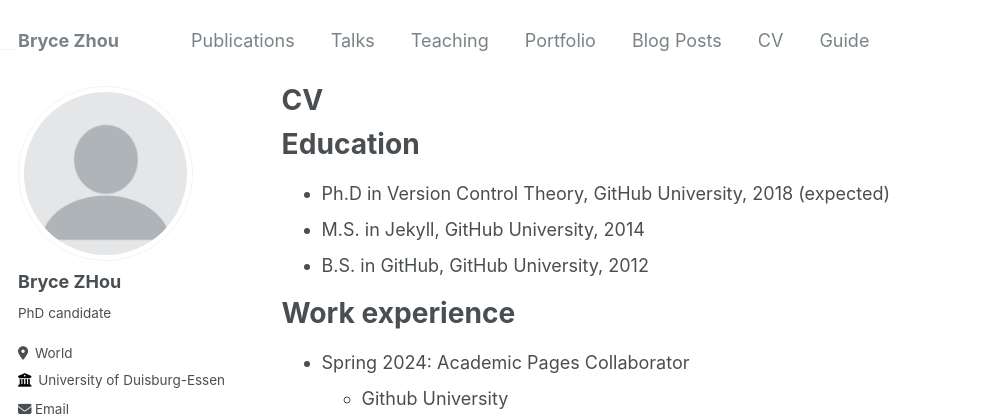
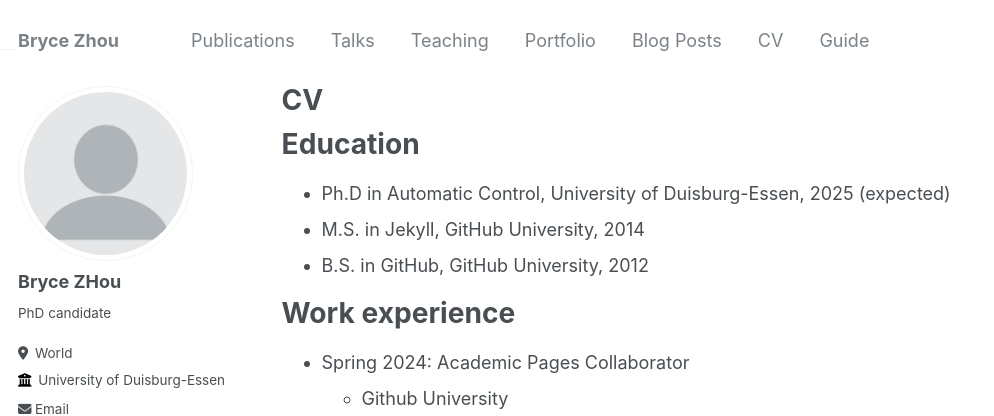
Before and after one commit to BryceZhou/BryceZhou.github.io, a Jekyll site: the page built from _pages/cv.md, in a window 1280 px wide and 900 px high. Shown: the top 416 px of the window, without its empty margins (0-994 px from the left). Built offline with Jekyll 4.4.1, drawn with Linux system fonts in a browser that asks for light colours; some web fonts are replaced.

Commit message:
Update cv.md

```diff
--- a/_pages/cv.md
+++ b/_pages/cv.md
@@ -11,7 +11,7 @@ redirect_from:
 
 Education
 ======
-* Ph.D in Version Control Theory, GitHub University, 2018 (expected)
+* Ph.D in Automatic Control, University of Duisburg-Essen, 2025 (expected)
 * M.S. in Jekyll, GitHub University, 2014
 * B.S. in GitHub, GitHub University, 2012
 
```
